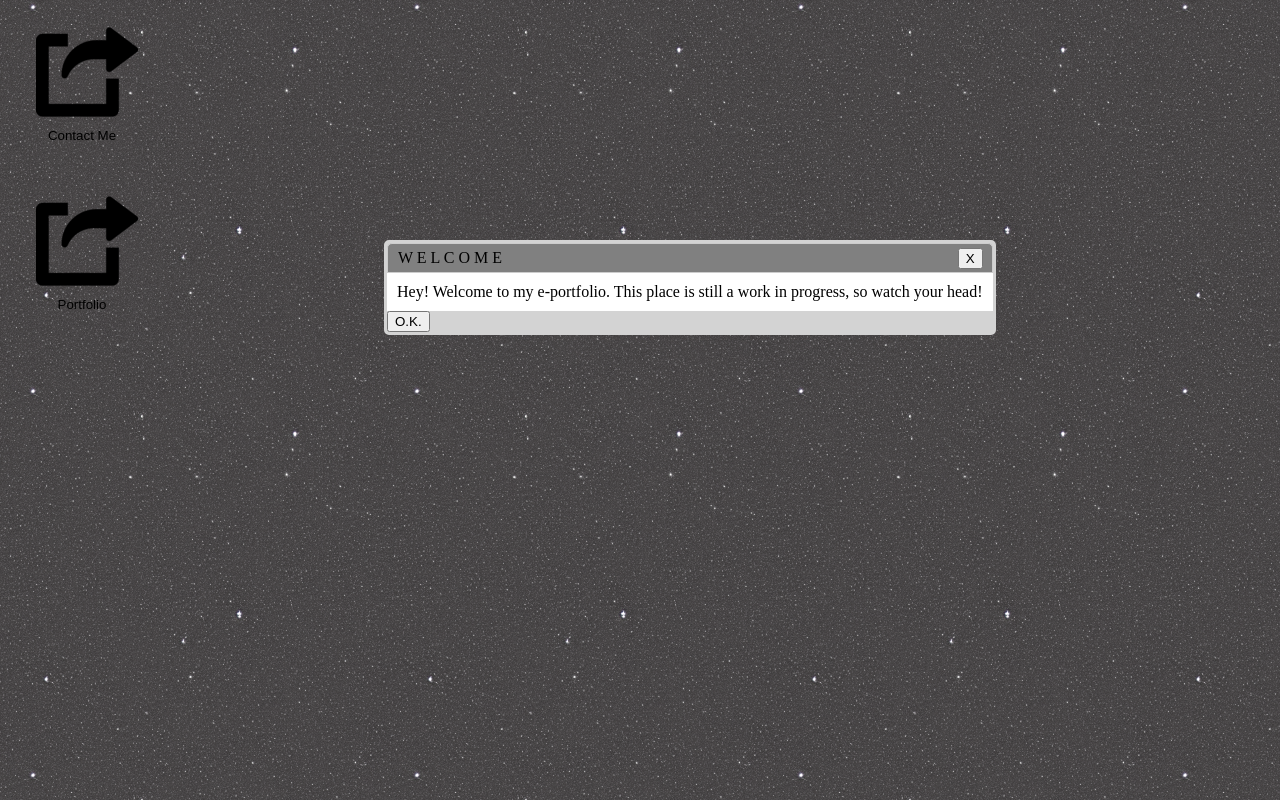
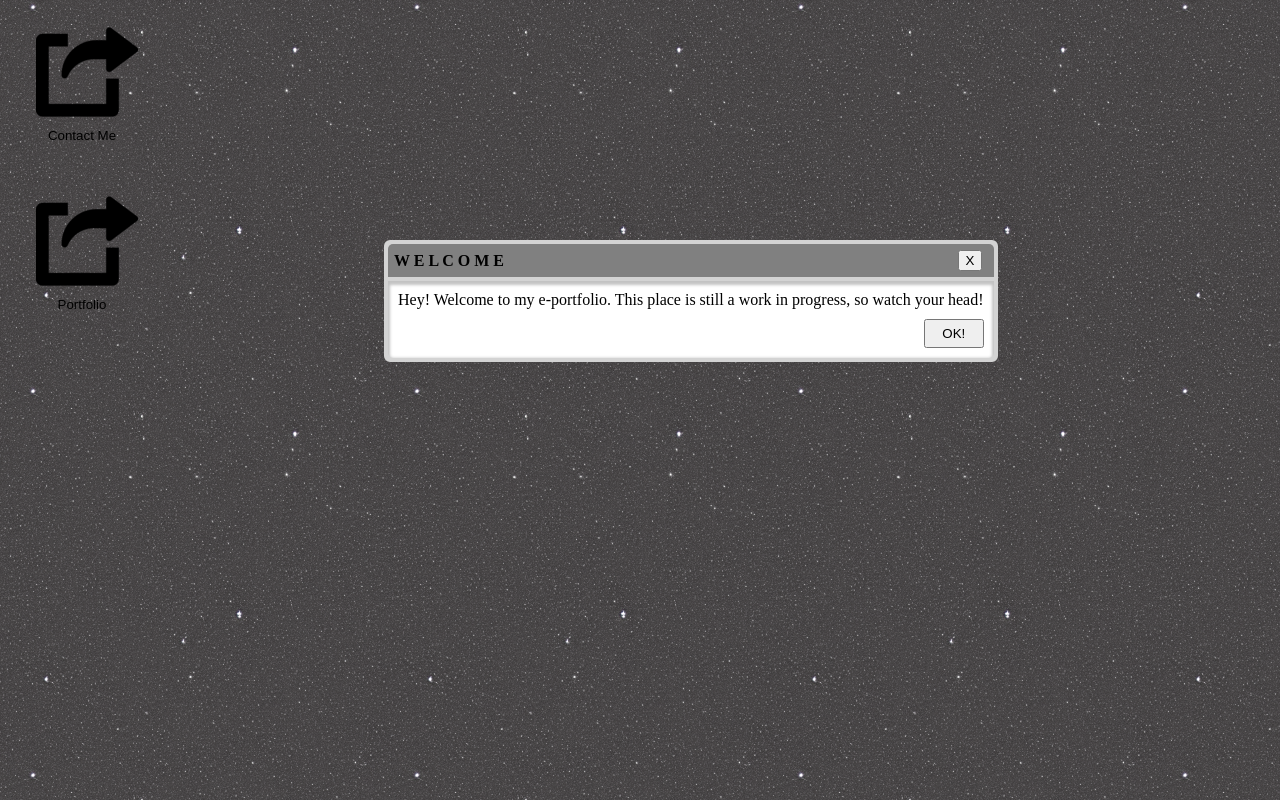
Before and after one commit to frxedlxver/ePortfolio, a website: page index.html in a window 1280 px wide. Drawn offline with Linux system fonts and the light colour scheme.

Commit message:
changed confirm button positioning. fixed some resize issues

```diff
--- a/css/windows.css
+++ b/css/windows.css
@@ -1,3 +1,8 @@
+
+h4, p {
+  margin: 0;
+  padding:0;
+}
 
 #win-contact {
     display: none;
@@ -14,50 +19,74 @@
 }
 
 #win-welcome {
-    display:none;
+    display:flex;
     position: absolute;
     top: 30%;
     left: 30%;
 }
 
+
 .window-container {
     display: flex;
     flex-direction: column;
-    size: fit-content;
     background-color: lightgray;
-    border: 3px solid lightgray;
-    border-radius: 5px;
+    border: 4px solid lightgray;
+    border-radius: 6px;
+    align-items: center;
+    justify-content: center;
     z-index: 10;
-    justify-content: center;
-    align-items: center;
+
 }
 
 .window-header {
-    cursor: move;
-    background: gray;
-    border: 1px solid #ccc;
+    align-items: center;
     border-top-left-radius: 5px;
     border-top-right-radius: 5px;
+    background: gray;
+    cursor: move;
+    display: flex;
+    flex-flow: row 0;
+    justify-content: left;
+    width: 98%;
+    padding:1%;
     position:relative;
-    padding: 5px 10px;
+}
+
+.window-body > * {
+  margin: 5px;
 }
 
 .window-body {
-  padding: 10px;
+  padding: 5px;
+  border-top: 4px solid lightgray;
+  border-bottom-left-radius: 5px;
+  border-bottom-right-radius: 5px;
+  display: flex;
+  flex-direction: column;
   background-color: white;
-  box-shadow: inset 3, 3, 3, 3;
+  box-shadow: inset 0px 2px 3px 2px rgba(0, 0, 0, 0.24);
+  height: 80%;
+  justify-content: center;
+  align-items: center;
 }
 
 .btn-win-close {
-    position: absolute;
-    right:10px;
-    top:5px;
+    margin-right: 5px;
+    margin-left: auto;
     z-index:2;
     cursor: pointer;
 }
 
-.btn-confirm {
+.btn-dialog {
   cursor: pointer;
+  display: flex;
+  flex-grow: 1;
+  flex-shrink: 1;
+  justify-content: center;
+  align-items: center;
+  padding: 5px 10px;
+  min-width: 10%;
+  margin-left: auto;
 }
 
 .selected-window {
--- a/index.html
+++ b/index.html
@@ -10,43 +10,49 @@
         <link href="./css/desktop.css" rel = "stylesheet">
 
 </head>
+
 <body onload="displayWelcome()">
 
+
+
+        <!-- ICONS  ----------------------------------------------------------->
         <nav>
                 <button class="icon" id="btn-contact">
                         <img class="img-icon" src="./img/shortcut.png">
-                        <figcaption>Contact Me</figcaption>
+                        <figcaption> Contact Me </figcaption>
                 </button>
                 <button class="icon" id="btn-portfolio">
                         <img class="img-icon" src="./img/shortcut.png">
-                        <figcaption>Portfolio</figcaption>
+                        <figcaption> Portfolio </figcaption>
                 </button>
         </nav>
 
+
+
+        <!-- WINDOWS ---------------------------------------------------------->
+
+        <!-- WELCOME MESSAGE -->
         <div id="win-welcome" class="window-container">
 
-                <button class="btn-win-close"> X </button>
-
                 <div class="window-header">
-                        W E L C O M E
+                        <h4>W E L C O M E</h4>
+                        <button class="btn-win-close"> X </button>
                 </div>
 
                 <div class="window-body">
-                        Hey! Welcome to my e-portfolio. This place is still a
-                        work in progress, so watch your head!
+                        <p>Hey! Welcome to my e-portfolio. This place is still a
+                        work in progress, so watch your head!</p>
+                        <button class="btn-dialog btn-win-close"> OK! </button>
                 </div>
-
-                <button class="btn-confirm"> O.K. </button>
 
         </div>
 
-
+        <!-- CONTACT WINDOW -->
         <div id="win-contact" class="window-container resizable">
-
-                <button class="btn-win-close"> X </button>
 
                 <div class="window-header">
                         About Me
+                          <button class="btn-win-close"> X </button>
                 </div>
 
                 <div class="window-body">
@@ -55,14 +61,12 @@
 
         </div>
 
+        <!-- PORTFOLIO WINDOW -->
         <div id="win-portfolio" class="window-container resizable">
-
-                <button class="btn-win-close">
-                        X
-                </button>
 
                 <div class="window-header">
                         Portfolio
+                        <button class="btn-win-close"> X </button>
                 </div>
 
                 <div class="window-body">
@@ -71,6 +75,9 @@
 
         </div>
 
+
+
+        <!-- SCRIPTS ---------------------------------------------------------->
         <script src="./jquery/jquery-3.6.1.min.js"></script>
         <script src="./jquery/jquery-ui.min.js"></script>
         <script src="./jquery/jquery-ui.js"></script>
--- a/js/windows.js
+++ b/js/windows.js
@@ -5,7 +5,9 @@ function resetWindows() {
 
 $( function() {
     $(".resizable").resizable({
-      handles: "n, e, s, w, ne, nw, se, sw"
+        handles: "n, e, s, w, ne, nw, se, sw",
+        minHeight: 70,
+        minWidth: 150
     });
 });
 
@@ -37,11 +39,7 @@ function displayWelcome() {
 };
 
 $(".btn-win-close").click(function() {
-    $(this).parent().hide()
-})
-
-$(".btn-confirm").click(function() {
-  $(this).parent().hide()
+    $(this).parent().parent().hide()
 })
 
 $(".window-container").mousedown(function(){
```
Also changed, not shown: objTemplates.txt (added, +45 -0 lines).
